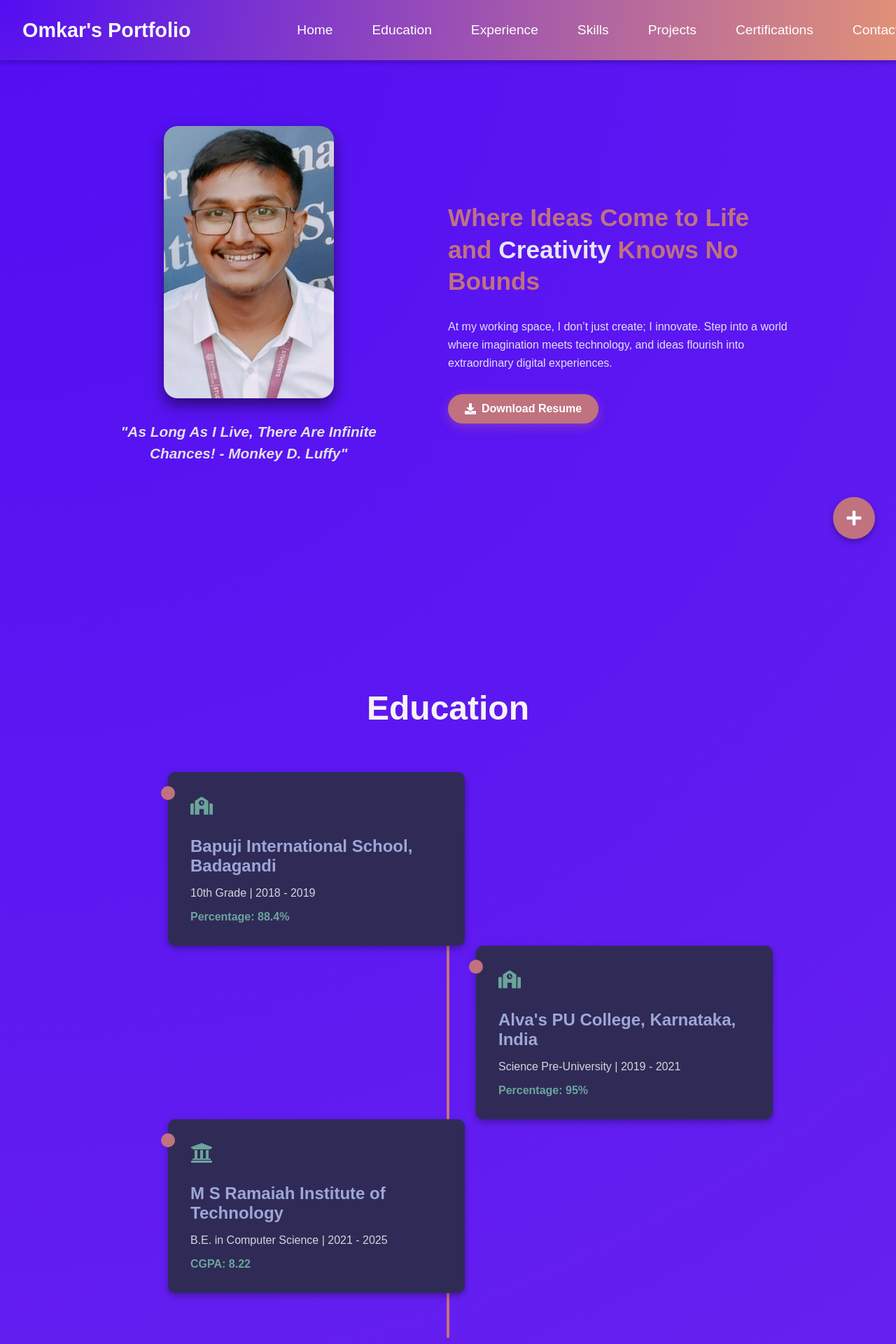
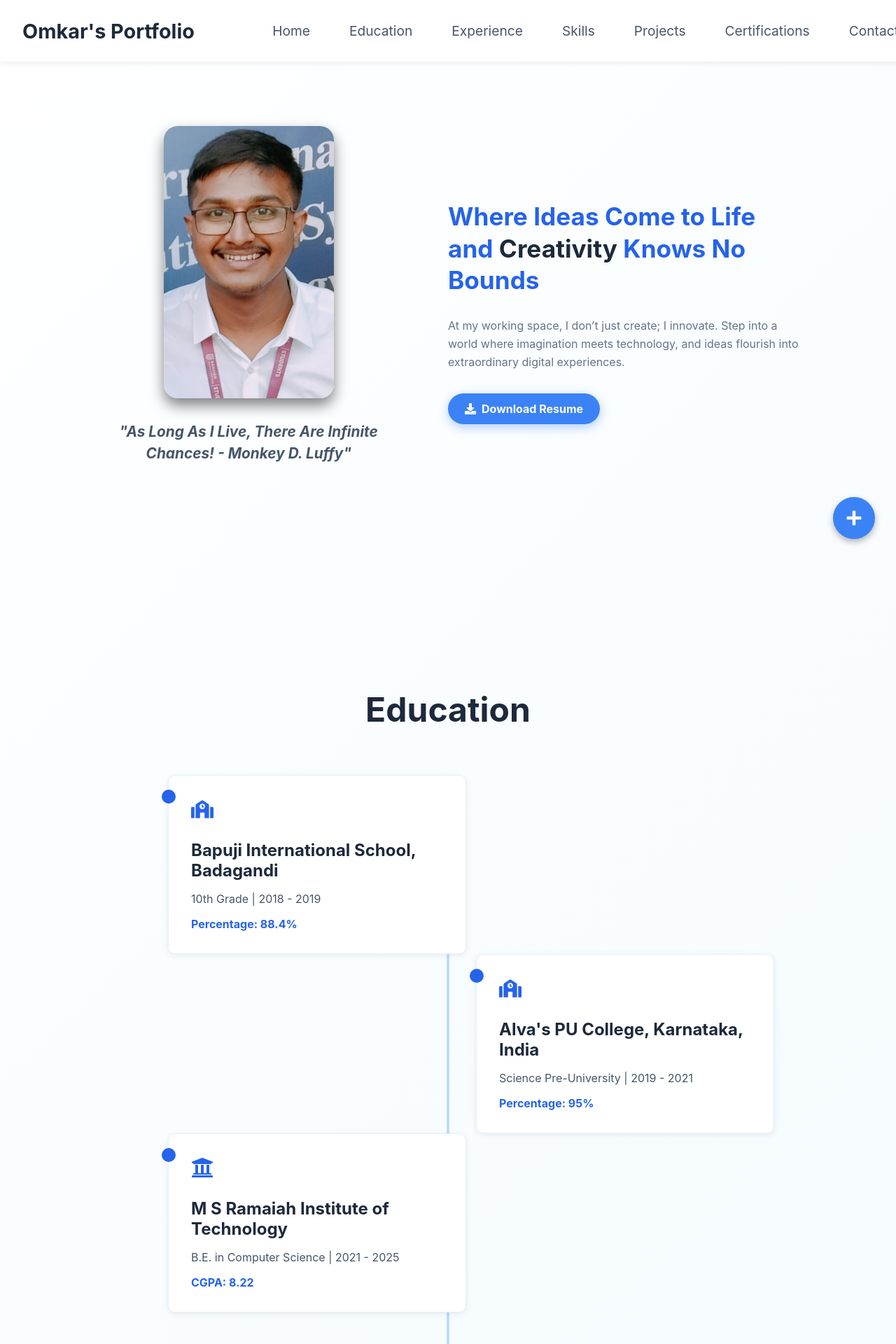
Before and after one commit to omsn2/portfolio, a React (Create React App) app: page / in a window 1280 px wide. Shown: the top 1920 px of the page at 70% size. Built offline with nearby package versions, Linux system fonts and the light colour scheme.

Commit message:
improved styling

```diff
--- a/src/components/Certifications.js
+++ b/src/components/Certifications.js
@@ -6,34 +6,35 @@ import { portfolioData } from '../data/portfolioData';
 
 const CertificationsContainer = styled.section`
   padding: 5rem 8%;
-  color: white;
+  color: #1e293b;
   text-align: center;
 `;
 
 const SectionTitle = styled.h2`
   font-size: 3rem;
-  color: rgb(249, 250, 250);
+  color: #1e293b;
   margin-bottom: 2rem;
   font-weight: bold;
 `;
 
 const CertificationItem = styled(motion.div)`
-  background: rgb(21, 16, 71);
+  background: #ffffff;
   padding: 1.5rem;
   border-radius: 10px;
-  box-shadow: 0px 4px 10px rgba(0, 0, 0, 0.3);
+  box-shadow: 0px 2px 8px rgba(0, 0, 0, 0.08);
   margin: 1rem 0;
   text-align: left;
-  transition: transform 0.3s ease-in-out;
+  transition: all 0.3s ease-in-out;
+  border: 1px solid #e0f2fe;
 
   &:hover {
     transform: translateY(-5px);
-    box-shadow: 0px 6px 15px rgba(255, 87, 51, 0.3);
+    box-shadow: 0px 8px 20px rgba(37, 99, 235, 0.15);
   }
 `;
 
 const CertificateButton = styled.button`
-  background: #6ca49c;
+  background: #3b82f6;
   color: white;
   padding: 10px 20px;
   border: none;
@@ -44,7 +45,7 @@ const CertificateButton = styled.button`
   margin-top: 1rem;
 
   &:hover {
-    background: #c0727f;
+    background: #2563eb;
   }
 `;
 
@@ -76,7 +77,7 @@ const CloseButton = styled.button`
   position: absolute;
   top: 10px;
   right: 10px;
-  background: #c0727f;
+  background: #3b82f6;
   color: white;
   border: none;
   padding: 5px 10px;
@@ -85,7 +86,7 @@ const CloseButton = styled.button`
   font-weight: bold;
 
   &:hover {
-    background: #6ca49c;
+    background: #2563eb;
   }
 `;
 
--- a/src/components/Contact.js
+++ b/src/components/Contact.js
@@ -16,13 +16,13 @@ const float = keyframes`
 
 const ContactContainer = styled.section`
   padding: 5rem 8%;
-  color: white;
+  color: #1e293b;
   text-align: center;
 `;
 
 const SectionTitle = styled.h2`
   font-size: 3rem;
-  color: rgb(246, 247, 247);
+  color: #1e293b;
   margin-bottom: 2rem;
   font-weight: bold;
 `;
@@ -35,40 +35,39 @@ const ContactGrid = styled.div`
 `;
 
 const ContactCard = styled(motion.a)`
-  background: rgba(255, 255, 255, 0.1);
-  backdrop-filter: blur(10px);
+  background: #ffffff;
   padding: 2rem;
   border-radius: 15px;
-  box-shadow: 0px 10px 30px rgba(0, 0, 0, 0.3);
+  box-shadow: 0px 2px 8px rgba(0, 0, 0, 0.08);
   text-align: center;
-  transition: transform 0.3s ease-in-out, box-shadow 0.3s ease-in-out;
+  transition: all 0.3s ease-in-out;
   cursor: pointer;
-  color: white;
-  border: 1px solid rgba(255, 255, 255, 0.2);
+  color: #1e293b;
+  border: 1px solid #e0f2fe;
   text-decoration: none;
   display: block;
 
   &:hover {
     transform: translateY(-10px);
-    box-shadow: 0px 20px 40px rgba(255, 87, 51, 0.3);
+    box-shadow: 0px 10px 25px rgba(37, 99, 235, 0.15);
   }
 
   svg {
     font-size: 3rem;
-    color: #6ca49c;
+    color: #2563eb;
     margin-bottom: 1rem;
     animation: ${float} 3s ease-in-out infinite;
   }
 
   h3 {
     font-size: 1.5rem;
-    color: #9ea7d7;
+    color: #1e293b;
     margin-bottom: 0.5rem;
   }
 
   p {
     font-size: 1.2rem;
-    color: #ffffffcc;
+    color: #64748b;
   }
 `;
 
--- a/src/components/Education.js
+++ b/src/components/Education.js
@@ -6,13 +6,13 @@ import { portfolioData } from '../data/portfolioData';
 
 const EducationContainer = styled.section`
   padding: 5rem 8%;
-  color: white;
+  color: #1e293b;
   text-align: center;
 `;
 
 const SectionTitle = styled.h2`
   font-size: 3rem;
-  color: rgb(245, 243, 243);
+  color: #1e293b;
   margin-bottom: 2rem;
   font-weight: bold;
 `;
@@ -31,24 +31,25 @@ const Timeline = styled.div`
     transform: translateX(-50%);
     width: 4px;
     height: 100%;
-    background: #c0727f;
+    background: #bfdbfe;
   }
 `;
 
 const TimelineItem = styled(motion.div)`
-  background: #2f2b56;
+  background: #ffffff;
   padding: 2rem;
   border-radius: 10px;
-  box-shadow: 0px 4px 10px rgba(0, 0, 0, 0.3);
+  box-shadow: 0px 2px 8px rgba(0, 0, 0, 0.08);
   width: 45%;
   position: relative;
-  transition: transform 0.3s ease-in-out;
+  transition: all 0.3s ease-in-out;
   text-align: left;
-  color: white;
+  color: #1e293b;
+  border: 1px solid #e0f2fe;
 
   &:hover {
     transform: translateY(-10px);
-    box-shadow: 0px 10px 20px rgba(255, 87, 51, 0.3);
+    box-shadow: 0px 10px 25px rgba(37, 99, 235, 0.15);
   }
 
   &:nth-child(odd) {
@@ -64,7 +65,7 @@ const TimelineItem = styled(motion.div)`
     position: absolute;
     width: 20px;
     height: 20px;
-    background: #c0727f;
+    background: #2563eb;
     border-radius: 50%;
     top: 20px;
     left: -10px;
@@ -77,24 +78,24 @@ const TimelineItem = styled(motion.div)`
 
   h3 {
     font-size: 1.5rem;
-    color: #9ea7d7;
+    color: #1e293b;
     margin-bottom: 0.5rem;
   }
 
   p {
     font-size: 1rem;
-    color: #ffffffcc;
+    color: #475569;
   }
 
   span {
     display: block;
     margin-top: 0.5rem;
-    color: #6ca49c;
+    color: #2563eb;
     font-weight: bold;
   }
 
   svg {
-    color: #6ca49c;
+    color: #2563eb;
     font-size: 2rem;
     margin-right: 0.5rem;
   }
--- a/src/components/Experience.js
+++ b/src/components/Experience.js
@@ -6,29 +6,30 @@ import { portfolioData } from '../data/portfolioData';
 
 const ExperienceContainer = styled.section`
   padding: 5rem 8%;
-  color: white;
+  color: #1e293b;
   text-align: center;
 `;
 
 const SectionTitle = styled.h2`
   font-size: 3rem;
-  color: rgb(253, 255, 255);
+  color: #1e293b;
   margin-bottom: 2rem;
   font-weight: bold;
 `;
 
 const ExperienceItem = styled(motion.div)`
-  background: radial-gradient(circle at top left, rgb(15, 15, 15), rgb(169, 107, 250));
+  background: #ffffff;
   padding: 1.5rem;
   border-radius: 10px;
-  box-shadow: 0px 4px 10px rgba(0, 0, 0, 0.3);
+  box-shadow: 0px 2px 8px rgba(0, 0, 0, 0.08);
   margin: 1rem 0;
   text-align: left;
-  transition: transform 0.3s ease-in-out;
+  transition: all 0.3s ease-in-out;
+  border: 1px solid #e0f2fe;
 
   &:hover {
     transform: translateY(-5px);
-    box-shadow: 0px 6px 15px rgba(255, 87, 51, 0.3);
+    box-shadow: 0px 8px 20px rgba(37, 99, 235, 0.15);
   }
 `;
 
--- a/src/components/Hero.js
+++ b/src/components/Hero.js
@@ -6,18 +6,18 @@ import { fadeInUp } from '../animations';
 import { portfolioData } from '../data/portfolioData';
 
 const HeroContainer = styled.section`
-  padding-top: 80px; /* Adjust this to match navbar height */
+  padding-top: 80px;
   display: flex;
   align-items: center;
   justify-content: center;
   min-height: 100vh;
   background: transparent;
-  color: white;
+  color: #1e293b;
   padding: 2rem 8%;
   text-align: left;
 
   @media (max-width: 768px) {
-    padding-top: 100px; /* Smaller padding on mobile */
+    padding-top: 100px;
     flex-direction: column;
     text-align: center;
   }
@@ -49,7 +49,7 @@ const LeftContent = styled.div`
 
 const LuffyQuote = styled(motion.p)`
   font-size: 1.3rem;
-  color: rgb(225, 226, 231);
+  color: #475569;
   font-style: italic;
   font-weight: bold;
   margin-top: 1rem;
@@ -82,12 +82,12 @@ const RightContent = styled.div`
 
 const Quote = styled(motion.h1)`
   font-size: 2.2rem;
-  color: #c0727f;
+  color: #2563eb;
   font-weight: bold;
   line-height: 1.3;
 
   span {
-    color: rgb(228, 230, 240);
+    color: #1e293b;
   }
 
   @media (max-width: 768px) {
@@ -98,7 +98,7 @@ const Quote = styled(motion.h1)`
 
 const Subtitle = styled.p`
   font-size: 1rem;
-  color: rgb(225, 227, 240);
+  color: #64748b;
   margin-top: 1rem;
   line-height: 1.6;
 
@@ -118,7 +118,7 @@ const ButtonGroup = styled.div`
 `;
 
 const ResumeButton = styled(motion.a)`
-  background: #c0727f;
+  background: #3b82f6;
   color: white;
   padding: 12px 24px;
   border-radius: 30px;
@@ -127,13 +127,13 @@ const ResumeButton = styled(motion.a)`
   display: flex;
   align-items: center;
   gap: 0.5rem;
-  box-shadow: 0 4px 15px rgba(192, 114, 127, 0.4);
+  box-shadow: 0 4px 15px rgba(59, 130, 246, 0.4);
   transition: all 0.3s ease;
 
   &:hover {
-    background: #a85d6b;
+    background: #2563eb;
     transform: translateY(-2px);
-    box-shadow: 0 6px 20px rgba(192, 114, 127, 0.6);
+    box-shadow: 0 6px 20px rgba(59, 130, 246, 0.6);
   }
 `;
 
@@ -146,7 +146,7 @@ const FabContainer = styled.div`
 `;
 
 const FabButton = styled(motion.button)`
-  background: #c0727f;
+  background: #3b82f6;
   color: white;
   width: 60px;
   height: 60px;
@@ -161,7 +161,7 @@ const FabButton = styled(motion.button)`
   transition: background 0.3s;
 
   &:hover {
-    background: #6ca49c;
+    background: #2563eb;
   }
 `;
 
@@ -174,21 +174,23 @@ const FabMenu = styled.div`
 `;
 
 const FabLink = styled(motion.a)`
-  background: #2f2b56;
-  color: white;
+  background: #ffffff;
+  color: #2563eb;
   width: 50px;
   height: 50px;
   border-radius: 50%;
   display: flex;
   align-items: center;
   justify-content: center;
-  box-shadow: 0px 4px 10px rgba(0, 0, 0, 0.3);
+  box-shadow: 0px 4px 10px rgba(0, 0, 0, 0.1);
   font-size: 1.2rem;
-  transition: background 0.3s;
+  transition: all 0.3s;
   cursor: pointer;
+  border: 2px solid #e0f2fe;
 
   &:hover {
-    background: #6ca49c;
+    background: #2563eb;
+    color: #ffffff;
   }
 `;
 
--- a/src/components/Navbar.js
+++ b/src/components/Navbar.js
@@ -8,14 +8,14 @@ const NavbarContainer = styled.nav`
   justify-content: space-between;
   align-items: center;
   padding: 1rem 2rem;
-  background: radial-gradient(circle at top left, #520df3, #e79772);
-  color: #fff;
+  background: #ffffff;
+  color: #1e293b;
   position: fixed;
   width: 100%;
   top: 0;
   left: 0;
   z-index: 1000;
-  box-shadow: 0 4px 6px rgba(0, 0, 0, 0.2);
+  box-shadow: 0 2px 8px rgba(0, 0, 0, 0.08);
 
   @media (max-width: 768px) {
     padding: 0.5rem 1.5rem;
@@ -25,7 +25,7 @@ const NavbarContainer = styled.nav`
 const Logo = styled.h1`
   font-size: 1.8rem;
   font-weight: bold;
-  color: rgb(245, 248, 248);
+  color: #1e293b;
   cursor: pointer;
 
   @media (max-width: 768px) {
@@ -43,15 +43,16 @@ const NavLinks = styled.ul`
 
   .nav-link {
     text-decoration: none;
-    color: #fff;
+    color: #475569;
     font-size: 1.2rem;
     padding: 8px 12px;
     border-radius: 5px;
-    transition: background 0.3s;
+    transition: all 0.3s;
     cursor: pointer;
 
     &:hover {
-      background: radial-gradient(circle at top left, #520df3, #e79772);
+      background: #eff6ff;
+      color: #2563eb;
     }
   }
 
@@ -85,7 +86,7 @@ const MobileNavOverlay = styled(motion.div)`
 `;
 
 const MobileNavLink = styled(Link)`
-  color: white;
+  color: #1e293b;
   font-size: 1.5rem;
   margin: 1.5rem 0;
   cursor: pointer;
@@ -93,7 +94,7 @@ const MobileNavLink = styled(Link)`
   font-weight: bold;
 
   &:hover {
-    color: #e79772;
+    color: #2563eb;
   }
 `;
 
--- a/src/components/Skills.js
+++ b/src/components/Skills.js
@@ -6,13 +6,13 @@ import { portfolioData } from '../data/portfolioData';
 
 const SkillsContainer = styled.section`
   padding: 5rem 8%;
-  color: white;
+  color: #1e293b;
   text-align: center;
 `;
 
 const SectionTitle = styled.h2`
   font-size: 3rem;
-  color: rgb(248, 245, 245);
+  color: #1e293b;
   margin-bottom: 3rem;
   font-weight: bold;
 `;
@@ -23,10 +23,10 @@ const CategoryContainer = styled.div`
 
 const CategoryTitle = styled.h3`
   font-size: 2rem;
-  color: #c0727f;
+  color: #2563eb;
   margin-bottom: 2rem;
   text-align: left;
-  border-bottom: 2px solid #2f2b56;
+  border-bottom: 2px solid #bfdbfe;
   padding-bottom: 0.5rem;
   display: inline-block;
 `;
@@ -38,34 +38,35 @@ const SkillsGrid = styled.div`
 `;
 
 const SkillCard = styled(motion.div)`
-  background: radial-gradient(circle at top left, rgb(15, 15, 15), rgb(169, 107, 250));
+  background: #ffffff;
   padding: 2rem;
   border-radius: 10px;
-  box-shadow: 0px 4px 10px rgba(0, 0, 0, 0.3);
+  box-shadow: 0px 2px 8px rgba(0, 0, 0, 0.08);
   text-align: center;
-  transition: transform 0.3s ease-in-out, box-shadow 0.3s ease-in-out;
+  transition: all 0.3s ease-in-out;
   cursor: pointer;
+  border: 1px solid #e0f2fe;
 
   &:hover {
     transform: translateY(-10px);
-    box-shadow: 0px 10px 20px rgba(255, 87, 51, 0.3);
+    box-shadow: 0px 10px 25px rgba(37, 99, 235, 0.15);
   }
 
   svg {
     font-size: 3rem;
-    color: #6ca49c;
+    color: #2563eb;
     margin-bottom: 1rem;
   }
 
   h3 {
     font-size: 1.5rem;
-    color: #9ea7d7;
+    color: #1e293b;
     margin: 0.5rem 0;
   }
 
   p {
     font-size: 1rem;
-    color: #ffffffcc;
+    color: #64748b;
   }
 `;
 
--- a/src/index.css
+++ b/src/index.css
@@ -1,7 +1,7 @@
 body {
-  background: radial-gradient(circle at top left, #520df3, #9852e7);
-  color: white;
-  font-family: 'Arial', sans-serif;
+  background: linear-gradient(135deg, #ffffff 0%, #f0f9ff 50%, #e0f2fe 100%);
+  color: #1e293b;
+  font-family: 'Inter', 'Segoe UI', 'Roboto', sans-serif;
   margin: 0;
   padding: 0;
   box-sizing: border-box;
```
Also changed, not shown: src/components/Blog.js (+13 -12 lines), src/components/Projects.js (+14 -12 lines), src/styles.css (+34 -21 lines).
